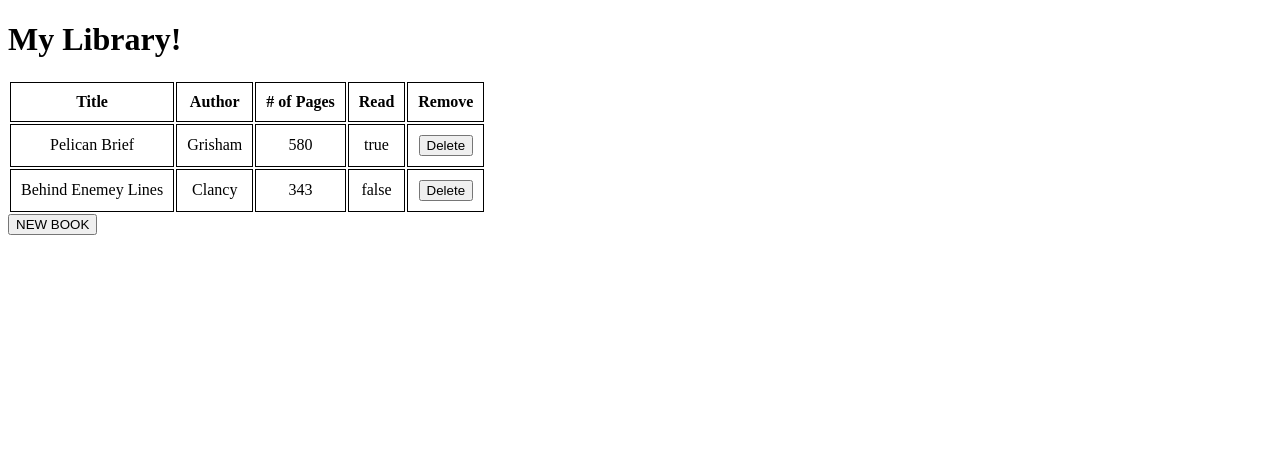
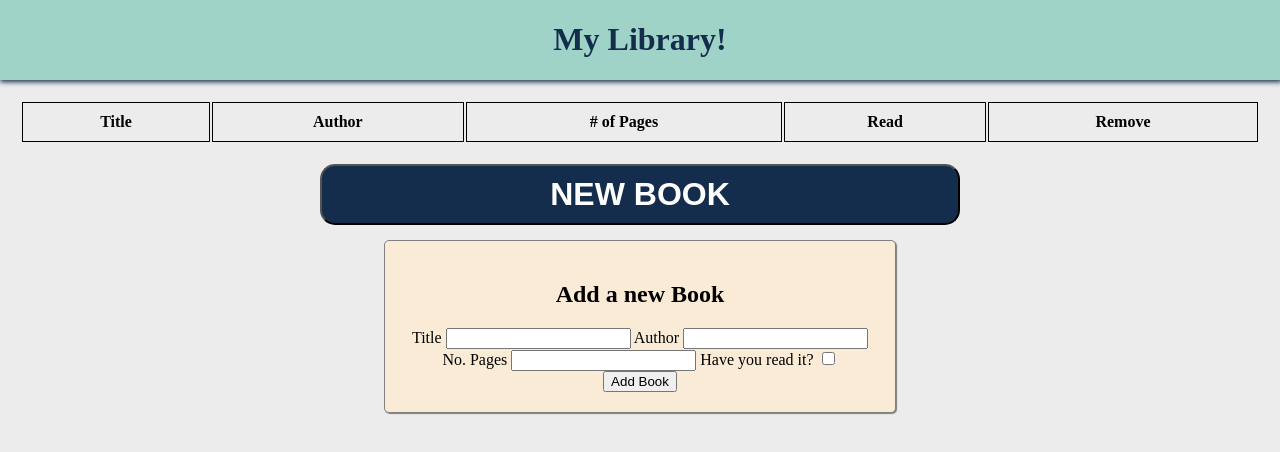
Before and after one commit to dchaas/library-project, a plain HTML site: page index.html in a window 1280 px wide. Both pictures are taken after a click on the button "NEW BOOK". Drawn offline with Linux system fonts and the light colour scheme.

Commit message:
Completed pop-up form functionality. Pop-up form will be created when add new book button is selected. Javascript pulls from the form to add the book.

```diff
--- a/index.html
+++ b/index.html
@@ -8,8 +8,9 @@
     <title>Lessons</title>
 </head>
 <body>
-    <h1>My Library!</h1>
-    <table class="books">
+    <header><h1>My Library!</h1></header>
+
+        <table class="books">
         <thead>
         <tr>
             <th>Title</th>
@@ -22,7 +23,25 @@
     <tbody class="tbody">
     </tbody>
     </table>
-    <button>NEW BOOK</button>
+    <button id="new-book">NEW BOOK</button>
+
+    <!-- form for new book -->
+    <div class="form-popup hidden">
+        <form action="index.html">
+            <h2>Add a new Book</h2>
+            <label for="title">Title</label>
+            <input type="text" name="title" id="title">
+            <label for="author">Author</label>
+            <input type="text" name="author"id="author">
+            <label for="pages">No. Pages</label>
+            <input type="number" name="pages"id="pages">
+            <label for="read">Have you read it?</label>
+            <input type="checkbox" name="read" id="read">
+            <button type="button" id="add-book">Add Book</button>
+        </form>
+
+    </div>
+
     <script src="script.js"></script>
 </body>
 </html>
--- a/script.js
+++ b/script.js
@@ -1,5 +1,16 @@
 // DOM elements
 let tbl = document.querySelector('.tbody');
+let newBook = document.querySelector('#new-book');
+let formDiv = document.querySelector('.form-popup');
+let addBook = document.querySelector('#add-book');
+
+const titleEntry = document.querySelector('#title');
+const authorEntry = document.querySelector('#author');
+const pagesEntry = document.querySelector('#pages');
+const readEntry = document.querySelector('#read');;
+
+newBook.addEventListener('click', function() {
+    formDiv.classList.remove('hidden')});
 
 // setup the library array
 let myLibrary = [];
@@ -20,7 +31,9 @@ function addBookToLibrary(book) {
 }
 
 function displayBooks() {
-
+    while (tbl.firstChild) {
+        tbl.removeChild(tbl.firstChild);
+    }
     myLibrary.forEach((book)=> {
         // create a table entry for the book
         let row = document.createElement("tr");
@@ -47,10 +60,17 @@ function displayBooks() {
     });
 }
 
-const b1 = new Book('Pelican Brief', 'Grisham',580,true);
-const b2 = new Book('Behind Enemey Lines', 'Clancy',343,false);
+//const b1 = new Book('Pelican Brief', 'Grisham',580,true);
+//const b2 = new Book('Behind Enemey Lines', 'Clancy',343,false);
+
+addBook.addEventListener('click', function() {
+    const book = new Book(titleEntry.value,authorEntry.value,pagesEntry.value,readEntry.checked);
+    console.log(book);
+    addBookToLibrary(book);
+    console.log(myLibrary);
+    displayBooks();
+    formDiv.classList.add('hidden');
+});
 
 addBookToLibrary(b1);
 addBookToLibrary(b2);
-
-displayBooks();
--- a/styles.css
+++ b/styles.css
@@ -1,5 +1,62 @@
+body {
+    padding: 0px;
+    margin: 0px;
+    background-color: #ececec;
+    display: flex;
+    flex-direction: column;
+    text-align: center;
+}
+
+table {
+    padding: 20px;
+}
+
 th, tr, td {
     border: solid 1px black;
     padding: 10px;
     text-align: center;
 }
+
+.hidden {
+    visibility: hidden;
+}
+
+label {
+    display: inline;
+}
+
+header {
+    display: flex;
+    justify-content: center;
+    background-color: #9fd3c7;
+    color:  #142d4c;
+    box-shadow: 1px 1px 5px 1px #142d4c;
+}
+
+.form-popup {
+    display: flex;
+    justify-content: center;
+    align-items: center;
+    background-color: antiquewhite;
+    grid-template-columns: 1fr 3fr;
+    position: fixed;
+    padding: 20px;
+    z-index: 2;
+    left: 30vw;
+    right: 30vw;
+    top: 30vh;
+    border: solid 1px gray;
+    border-radius: 5px;
+    box-shadow: 1px 1px 1px  rgba(10,20,30,0.5);
+}
+
+#new-book {
+    width: 50%;
+    align-self: center;
+    background-color: #142d4c;
+    color: white;
+    font-weight: 600;
+    border-radius: 15px;
+    padding: 10px;
+    font-size: 2rem;
+}
```
